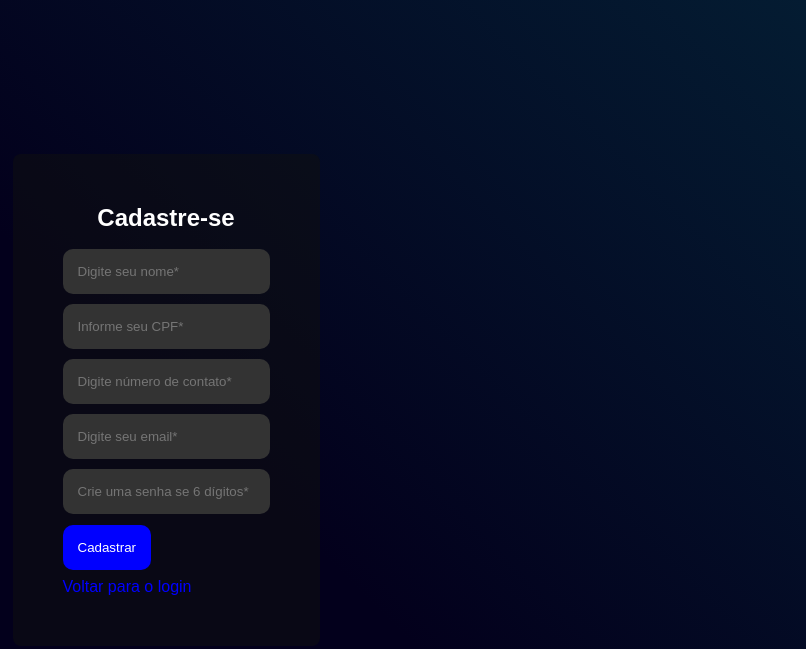
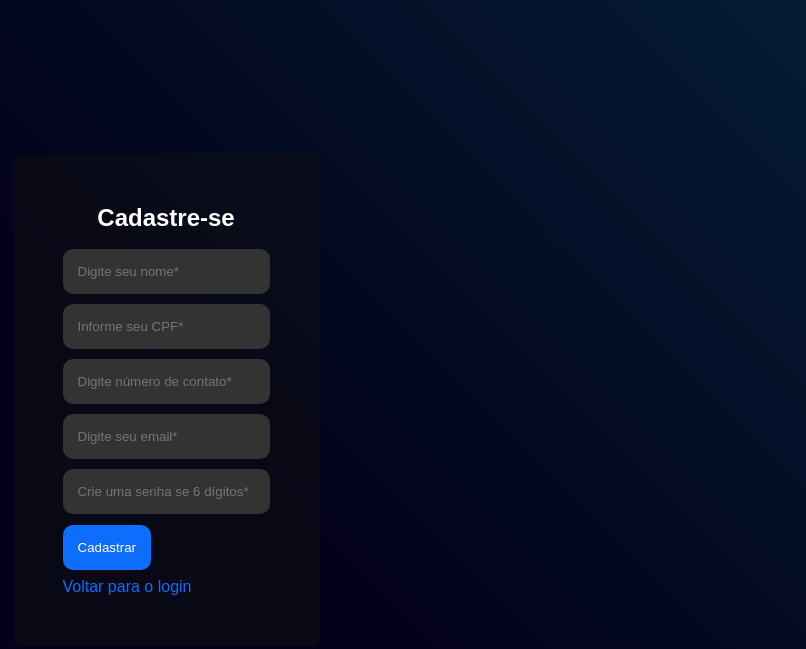
Before and after one commit to Hematopoese/DisneyNotPHP, a plain HTML site: page cad.html in a window 1280 px wide. Shown: the whole page, without its empty margins (474-1280 px from the left). Drawn offline with Linux system fonts and the light colour scheme.

Commit message:
Update style-login.css

```diff
--- a/CSS/style-login.css
+++ b/CSS/style-login.css
@@ -38,7 +38,7 @@ input{
 }
 button{
     border: none;
-    background: blue;
+    background: #0d6efd;
     border-radius: 10px;
     padding: 15px;
     color: #fff;
@@ -50,7 +50,7 @@ button:hover{
 }
 a{
     text-decoration: none;
-    color: blue;
+    color: #0d6efd;
 }
 a:hover{
     color: #6C00FF;
```
